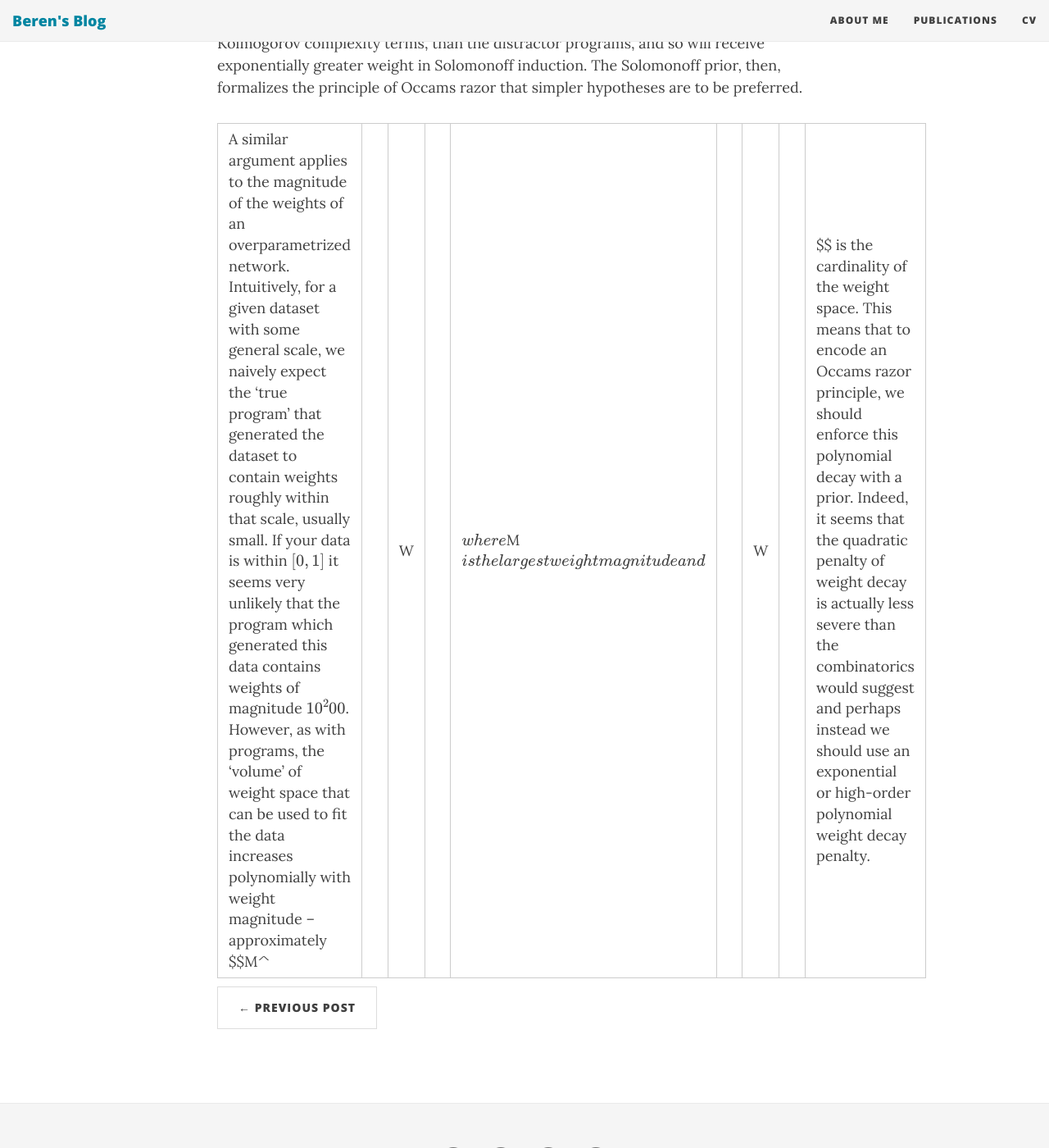
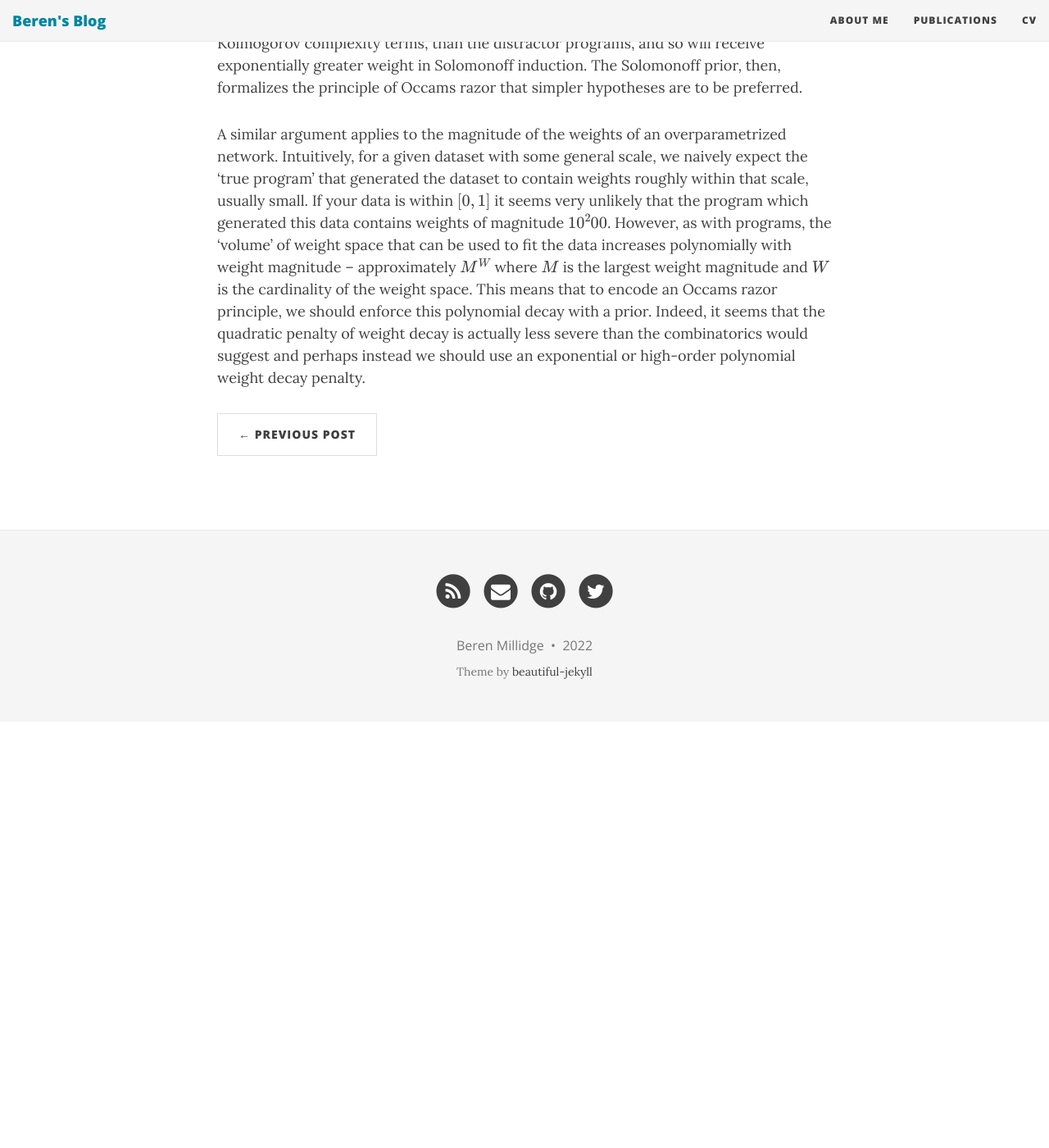
Before and after one commit to BerenMillidge/BerenMillidge.github.io, a Jekyll site: the page built from _posts/2022-01-11-Grokking-Grokking.md, in a window 1280 px wide and 1400 px high, scrolled down 8430 px. Shown: the whole window at 82% size. Built offline with Jekyll 4.4.1, drawn with Linux system fonts in a browser that asks for light colours; nearby versions of some CDN libraries; formulas are drawn with MathJax 3; after the commit the page ends 9310 px from its top, so only the background shows below that.

Commit message:
Update 2022-01-11-Grokking-Grokking.md

```diff
--- a/_posts/2022-01-11-Grokking-Grokking.md
+++ b/_posts/2022-01-11-Grokking-Grokking.md
@@ -91,4 +91,4 @@ Although much needs to be worked out formally, the intuition for an answer can b
 
 The solution is to set a prior distribution over programs. This is the Solomonofff prior which downweights programs exponentially in their Kolmogorov complexity -- i.e. 'longer' programs receive exponentially decreased weight in the prior. The reason for this is that the number of possible programs grows exponentially with the program length, and so that as length increases there are exponentially more possible 'distractor' programs which produce the correct bit string by chance than that actually compute the 'true' function encoded in the bit string. For instance, suppose we have the bit string "11111111111 ... 1111", there is the 'true' program which is something like "print N 1s" and then there are exponentially many distractor programs which do irrelevant things and then just happen to print "11111111111 ... 1111". The key is that the true program should be much shorter, in Kolmogorov complexity terms, than the distractor programs, and so will receive exponentially greater weight in Solomonoff induction.  The Solomonoff prior, then, formalizes the principle of Occams razor that simpler hypotheses are to be preferred.
 
-A similar argument applies to the magnitude of the weights of an overparametrized network. Intuitively, for a given dataset with some general scale, we naively expect the 'true program' that generated the dataset to contain weights roughly within that scale, usually small. If your data is within $$[0,1]$$ it seems very unlikely that the program which generated this data contains weights of magnitude $$10^200$$. However, as with programs, the 'volume' of weight space that can be used to fit the data increases polynomially with weight magnitude -- approximately $$M^||W||$$ where $$M$$ is the largest weight magnitude and $$||W||$$ is the cardinality of the weight space. This means that to encode an Occams razor principle, we should enforce this polynomial decay with a prior. Indeed, it seems that the quadratic penalty of weight decay is actually less severe than the combinatorics would suggest and perhaps instead we should use an exponential or high-order polynomial weight decay penalty.
+A similar argument applies to the magnitude of the weights of an overparametrized network. Intuitively, for a given dataset with some general scale, we naively expect the 'true program' that generated the dataset to contain weights roughly within that scale, usually small. If your data is within $$[0,1]$$ it seems very unlikely that the program which generated this data contains weights of magnitude $$10^200$$. However, as with programs, the 'volume' of weight space that can be used to fit the data increases polynomially with weight magnitude -- approximately $$M^W$$ where $$M$$ is the largest weight magnitude and $$W$$ is the cardinality of the weight space. This means that to encode an Occams razor principle, we should enforce this polynomial decay with a prior. Indeed, it seems that the quadratic penalty of weight decay is actually less severe than the combinatorics would suggest and perhaps instead we should use an exponential or high-order polynomial weight decay penalty.
```
